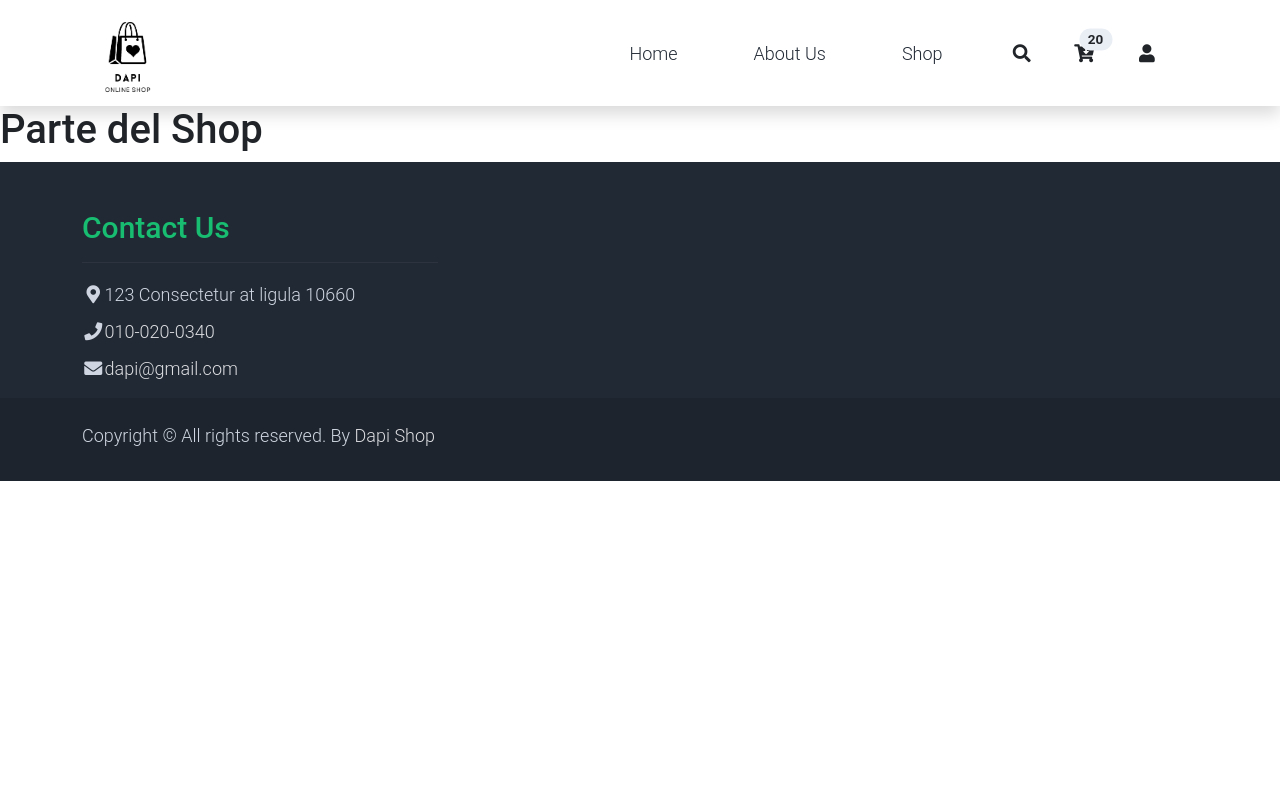
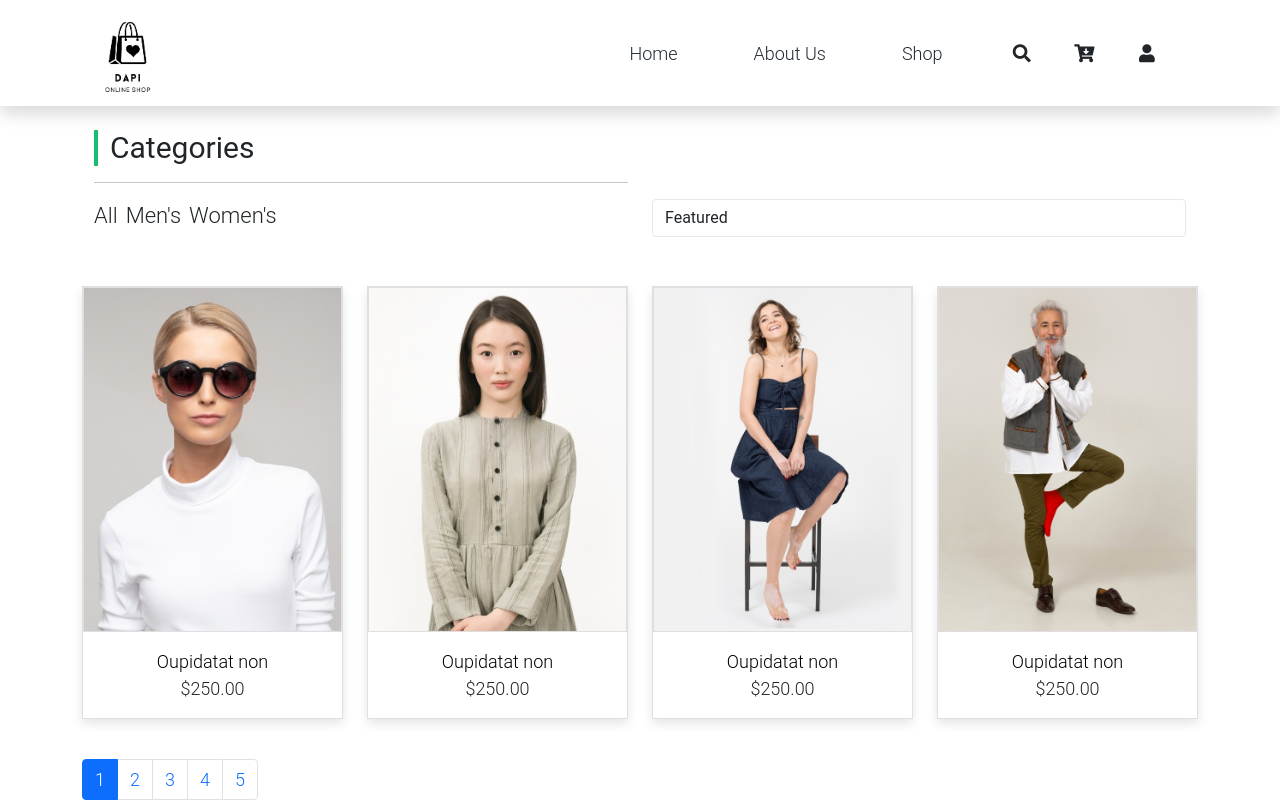
Before and after one commit to alfredo2201/clothingStoreWeb, a React (Vite) app in the folder front/: page /shop in a window 1280 px wide. Shown: the top 802 px of the page. Built offline with nearby package versions, Linux system fonts and the light colour scheme.

Commit message:
shop page
hice la pagina de shop, pero aun no se hace la paginación

```diff
--- /dev/null
+++ b/front/src/components/ListProducts/Categories/Categories.jsx
@@ -0,0 +1,32 @@
+import React from "react";
+
+const Categories = () => {
+    return (
+        <div className="row">
+            <div className="col-md-6">
+                <ul className="list-inline shop-top-menu pb-3 pt-1">
+                    <li className="list-inline-item">
+                        <a className="h3 text-dark text-decoration-none mr-3" href="#">All</a>
+                    </li>
+                    <li className="list-inline-item">
+                        <a className="h3 text-dark text-decoration-none mr-3" href="#">Men's</a>
+                    </li>
+                    <li className="list-inline-item">
+                        <a className="h3 text-dark text-decoration-none" href="#">Women's</a>
+                    </li>
+                </ul>
+            </div>
+            <div className="col-md-6 pb-4">
+                <div className="d-flex">
+                    <select className="form-control">
+                        <option>Featured</option>
+                        <option>A to Z</option>
+                        <option>Item</option>
+                    </select>
+                </div>
+            </div>
+        </div>
+    );
+};
+
+export default Categories;
--- a/front/src/components/ListProducts/ListProducts.jsx
+++ b/front/src/components/ListProducts/ListProducts.jsx
@@ -1,9 +1,11 @@
-import React from "react";
+import React, { useEffect, useState } from "react";
 import TitleList from "./TitleList/TitleList";
 import ProductPost from "./ProductPost/ProductPost";
 import { v4 as uuidv4 } from "uuid";
+import { Pagination } from "react-bootstrap";
 
-const data = [
+const ITEMS_PER_PAGE = 4;
+const dataApi = [
   {
     id: uuidv4(),
     srcImage: "../src/assets/img/shop_01.jpg",
@@ -52,16 +54,82 @@ const data = [
     name: "Oupidatat non",
     price: "$250.00",
   },
+  {
+    id: uuidv4(),
+    srcImage: "../src/assets/img/shop_01.jpg",
+    name: "Oupidatat non",
+    price: "$250.00",
+  },
+  {
+    id: uuidv4(),
+    srcImage: "../src/assets/img/shop_02.jpg",
+    name: "Oupidatat non",
+    price: "$250.00",
+  },
+  {
+    id: uuidv4(),
+    srcImage: "../src/assets/img/shop_03.jpg",
+    name: "Oupidatat non",
+    price: "$250.00",
+  },
+  {
+    id: uuidv4(),
+    srcImage: "../src/assets/img/shop_04.jpg",
+    name: "Oupidatat non",
+    price: "$250.00",
+  },{
+    id: uuidv4(),
+    srcImage: "../src/assets/img/shop_01.jpg",
+    name: "Oupidatat non",
+    price: "$250.00",
+  },
+  {
+    id: uuidv4(),
+    srcImage: "../src/assets/img/shop_02.jpg",
+    name: "Oupidatat non",
+    price: "$250.00",
+  },
+  {
+    id: uuidv4(),
+    srcImage: "../src/assets/img/shop_03.jpg",
+    name: "Oupidatat non",
+    price: "$250.00",
+  },
+  {
+    id: uuidv4(),
+    srcImage: "../src/assets/img/shop_04.jpg",
+    name: "Oupidatat non",
+    price: "$250.00",
+  },
+  {
+    id: uuidv4(),
+    srcImage: "../src/assets/img/shop_05.jpg",
+    name: "Oupidatat non",
+    price: "$250.00",
+  }
 ];
 
-const ListProducts = () => {
+const ListProducts = (props) => {
+  let numberPages = Math.ceil(dataApi.length / ITEMS_PER_PAGE)
+  const { title } = props;
+  const [data, setData] = useState(dataApi);
+  const [page, setPage] = useState(0);
+  const [items, setItems] = useState([...dataApi].slice(0, ITEMS_PER_PAGE));
+  const [currentPage, setCurrentPage] = useState(1)
+
+  const itemsPages = []
+  for (let i = 0; i < numberPages; i++) {
+    itemsPages.push(<Pagination.Item key={i} active={i === page}>{i+1}</Pagination.Item>)
+  }
+
+
   return (
     <div className="container">
-      <TitleList></TitleList>
+      <TitleList title={title}></TitleList>
       <div className="row">
         <div className="col-lg-12">
           <div className="row">
-            {data.map((item) => (
+            {items.map((item) => (
               <ProductPost
                 key={item.id}
                 srcImage={item.srcImage}
@@ -70,6 +138,10 @@ const ListProducts = () => {
               ></ProductPost>
             ))}
           </div>
+          <div div="row">
+            <ul className="pagination pagination-lg justify-content-end"></ul>
+            <Pagination>{itemsPages}</Pagination>
+          </div>
         </div>
       </div>
     </div>
--- a/front/src/components/ListProducts/TitleList/TitleList.jsx
+++ b/front/src/components/ListProducts/TitleList/TitleList.jsx
@@ -1,7 +1,8 @@
 import React, { useState } from "react";
+import Categories from "../Categories/Categories";
 
-const TitleList = () => {
-    const [title, setTitle] = useState("Check at our products")
+const TitleList = (props) => {
+  const { title } = props;
   return (
     <section className="container py-4">
       <div className="row text-left">
@@ -12,8 +13,9 @@ const TitleList = () => {
           <hr></hr>
         </div>
       </div>
+      {title == "Categories" ? <Categories></Categories> : ""}
     </section>
   );
 };
 
-export default TitleList
+export default TitleList;
--- a/front/src/components/ShoppingCart/shoppingCart.jsx
+++ b/front/src/components/ShoppingCart/shoppingCart.jsx
@@ -1,7 +1,7 @@
 import React from "react";
 import { useState } from "react";
 const ShoppingCart = () => {
-  const [cart, setCart] = useState(20);
+  const [cart, setCart] = useState(0);
 
   return (
     <a className="nav-icon position-relative text-decoration-none" href="#">
--- a/front/src/pages/Home.jsx
+++ b/front/src/pages/Home.jsx
@@ -9,7 +9,7 @@ const Home = () => {
     <div>
       {/* <NavBar></NavBar> */}
       <Carrusel></Carrusel>
-      <ListProducts></ListProducts>
+      <ListProducts title="Check at our products"></ListProducts>
       {/* <Footer></Footer> */}
     </div>
   );
--- a/front/src/pages/Shop.jsx
+++ b/front/src/pages/Shop.jsx
@@ -4,18 +4,17 @@ import Carrusel from "../components/Carrusel/Carrusel";
 import ListProducts from "../components/ListProducts/ListProducts";
 import Footer from "../components/Footer/Footer";
 import { useClient } from "../context/client/ClientProvider";
+import TitleList from "../components/ListProducts/TitleList/TitleList";
+import Categories from "../components/ListProducts/Categories/Categories";
 
 const Shop = () => {
   const {client} = useClient();
   return (
     <div>
       {/* <NavBar></NavBar> */}
-      <h1>Parte del Shop</h1>
-      {
-        (client === null) ?
-        null:
-        <h2>{client.name}</h2>
-      }
+
+      <ListProducts title="Categories"></ListProducts>
+
     </div>
   );
 };
```
Also changed, not shown: 1 other file (tests, documents, lock files or other folders).
